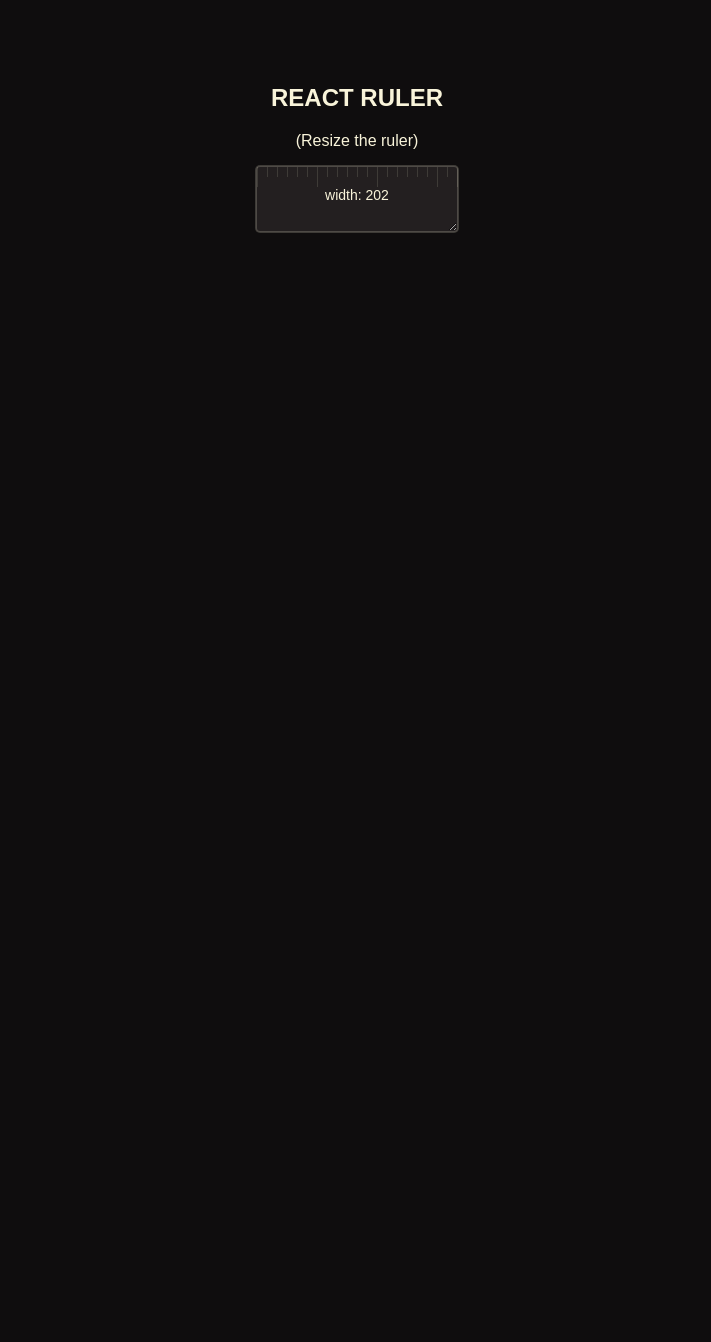
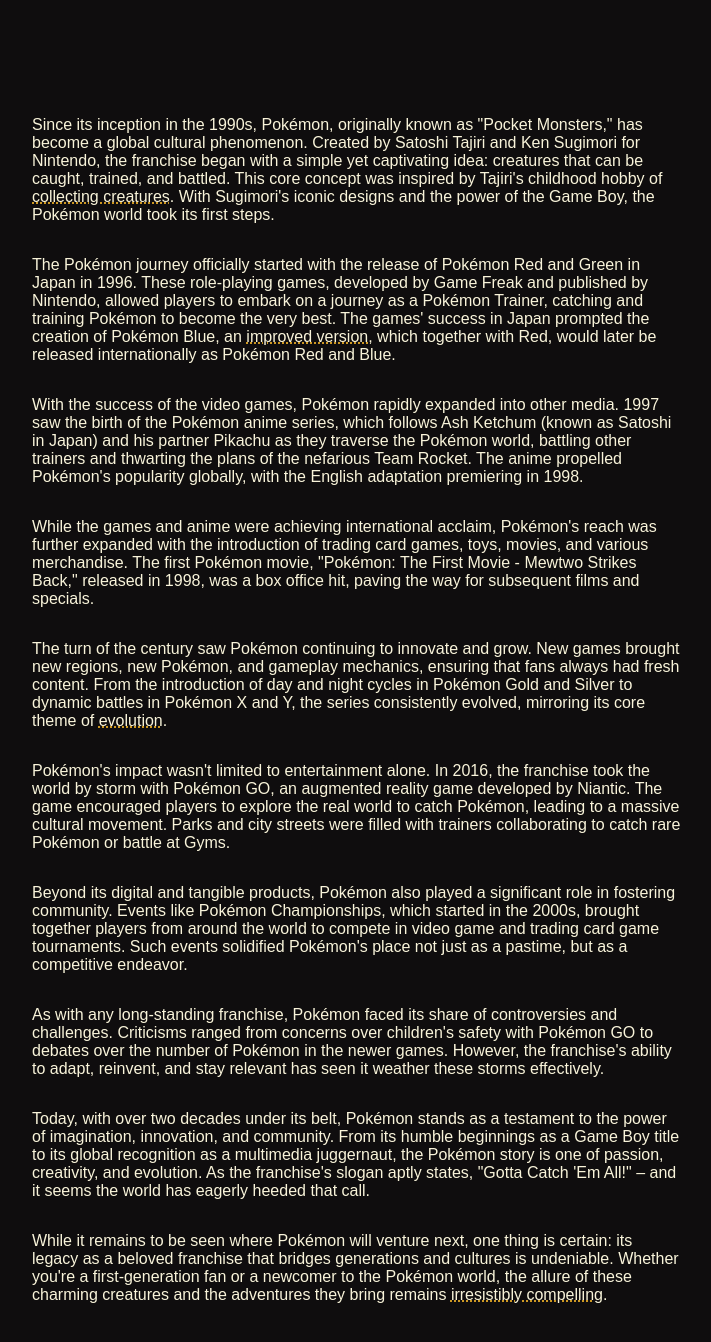
Before and after one commit to codecamp-prem/React-Coding-Interview, a React (Vite) app: page / in a window 1280 px wide. Shown: the top 1342 px of the page, without its empty margins (283-994 px from the left). Before the commit the page ends 840 px from the top, so only its background shows below. Built offline with nearby package versions, Linux system fonts and the light colour scheme.

Commit message:
using getBoundingClientRect() API, useRef, onMouseEnter, onMouseLeave

```diff
--- a/src/App.tsx
+++ b/src/App.tsx
@@ -1,9 +1,9 @@
-import Ruler from "./Challanges/Ruler";
+import FlexibleTooltip from "./Challanges/FlexibleTooltip";
 
 function App() {
   return (
     <>
-      <Ruler />
+      <FlexibleTooltip />
     </>
   );
 }
--- /dev/null
+++ b/src/Challanges/FlexibleTooltip.tsx
@@ -0,0 +1,173 @@
+import { useLayoutEffect, useRef, useState } from "react";
+import "./common.css";
+
+function Tip({ targetRef, children }) {
+  const [tipLayout, setTipLayout] = useState({
+    style: { top: 0, left: 0 },
+    position: "top",
+  });
+
+  const tipRef = useRef(null);
+
+  useLayoutEffect(() => {
+    const tipRect = tipRef.current.getBoundingClientRect();
+    const targetRect = targetRef.current.getBoundingClientRect();
+
+    const spaceAbove = targetRect.top;
+    const spaceBelow = window.innerHeight - targetRect.bottom;
+
+    const left = targetRect.left + targetRect.width / 2 - tipRect.width / 2;
+
+    if (tipRect.height > spaceAbove && spaceBelow > spaceAbove) {
+      setTipLayout({
+        position: "bottom",
+        style: { left, top: targetRect.bottom + 16 },
+      });
+    } else {
+      setTipLayout({
+        position: "top",
+        style: { left, top: targetRect.top - tipRect.height },
+      });
+    }
+  }, [targetRef]);
+
+  return (
+    <span
+      className={`tooltip tooltip-${tipLayout.position}`}
+      style={tipLayout.style}
+      ref={tipRef}
+    >
+      {children}
+    </span>
+  );
+}
+
+function Tooltip({ tip, children }) {
+  const [isHovered, setIsHovered] = useState(false);
+  const contentRef = useRef(null);
+
+  const handleToggleHover = () => setIsHovered((h) => !h);
+
+  return (
+    <>
+      <span
+        ref={contentRef}
+        onMouseEnter={handleToggleHover}
+        onMouseLeave={handleToggleHover}
+      >
+        {children}
+      </span>
+      {isHovered && <Tip targetRef={contentRef}>{tip}</Tip>}
+    </>
+  );
+}
+
+const FlexibleTooltip = () => {
+  return (
+    <main className="container">
+      <section className="sectionTooltip">
+        <p>
+          Since its inception in the 1990s, Pokémon, originally known as "Pocket
+          Monsters," has become a global cultural phenomenon. Created by Satoshi
+          Tajiri and Ken Sugimori for Nintendo, the franchise began with a
+          simple yet captivating idea: creatures that can be caught, trained,
+          and battled. This core concept was inspired by Tajiri's childhood
+          hobby of{" "}
+          <Tooltip tip="Satoshi Tajiri used to collect insects as a child and was intrigued by the idea of collecting creatures in an imaginary world.">
+            collecting creatures
+          </Tooltip>
+          . With Sugimori's iconic designs and the power of the Game Boy, the
+          Pokémon world took its first steps.
+        </p>
+        <p>
+          The Pokémon journey officially started with the release of Pokémon Red
+          and Green in Japan in 1996. These role-playing games, developed by
+          Game Freak and published by Nintendo, allowed players to embark on a
+          journey as a Pokémon Trainer, catching and training Pokémon to become
+          the very best. The games' success in Japan prompted the creation of
+          Pokémon Blue, an{" "}
+          <Tooltip tip="Pokémon Blue had enhanced graphics and other improvements over the original Red and Green versions.">
+            improved version
+          </Tooltip>
+          , which together with Red, would later be released internationally as
+          Pokémon Red and Blue.
+        </p>
+        <p>
+          With the success of the video games, Pokémon rapidly expanded into
+          other media. 1997 saw the birth of the Pokémon anime series, which
+          follows Ash Ketchum (known as Satoshi in Japan) and his partner
+          Pikachu as they traverse the Pokémon world, battling other trainers
+          and thwarting the plans of the nefarious Team Rocket. The anime
+          propelled Pokémon's popularity globally, with the English adaptation
+          premiering in 1998.
+        </p>
+        <p>
+          While the games and anime were achieving international acclaim,
+          Pokémon's reach was further expanded with the introduction of trading
+          card games, toys, movies, and various merchandise. The first Pokémon
+          movie, "Pokémon: The First Movie - Mewtwo Strikes Back," released in
+          1998, was a box office hit, paving the way for subsequent films and
+          specials.
+        </p>
+        <p>
+          The turn of the century saw Pokémon continuing to innovate and grow.
+          New games brought new regions, new Pokémon, and gameplay mechanics,
+          ensuring that fans always had fresh content. From the introduction of
+          day and night cycles in Pokémon Gold and Silver to dynamic battles in
+          Pokémon X and Y, the series consistently evolved, mirroring its core
+          theme of{" "}
+          <Tooltip tip="Pokémon evolution is a process where Pokémon transform into a different species, usually becoming more powerful in the process.">
+            evolution
+          </Tooltip>
+          .
+        </p>
+        <p>
+          Pokémon's impact wasn't limited to entertainment alone. In 2016, the
+          franchise took the world by storm with Pokémon GO, an augmented
+          reality game developed by Niantic. The game encouraged players to
+          explore the real world to catch Pokémon, leading to a massive cultural
+          movement. Parks and city streets were filled with trainers
+          collaborating to catch rare Pokémon or battle at Gyms.
+        </p>
+        <p>
+          Beyond its digital and tangible products, Pokémon also played a
+          significant role in fostering community. Events like Pokémon
+          Championships, which started in the 2000s, brought together players
+          from around the world to compete in video game and trading card game
+          tournaments. Such events solidified Pokémon's place not just as a
+          pastime, but as a competitive endeavor.
+        </p>
+        <p>
+          As with any long-standing franchise, Pokémon faced its share of
+          controversies and challenges. Criticisms ranged from concerns over
+          children's safety with Pokémon GO to debates over the number of
+          Pokémon in the newer games. However, the franchise's ability to adapt,
+          reinvent, and stay relevant has seen it weather these storms
+          effectively.
+        </p>
+        <p>
+          Today, with over two decades under its belt, Pokémon stands as a
+          testament to the power of imagination, innovation, and community. From
+          its humble beginnings as a Game Boy title to its global recognition as
+          a multimedia juggernaut, the Pokémon story is one of passion,
+          creativity, and evolution. As the franchise's slogan aptly states,
+          "Gotta Catch 'Em All!" – and it seems the world has eagerly heeded
+          that call.
+        </p>
+        <p>
+          While it remains to be seen where Pokémon will venture next, one thing
+          is certain: its legacy as a beloved franchise that bridges generations
+          and cultures is undeniable. Whether you're a first-generation fan or a
+          newcomer to the Pokémon world, the allure of these charming creatures
+          and the adventures they bring remains{" "}
+          <Tooltip tip="Just like Red Lobster's delicious Cheddar Bay Biscuits. Order yours today.">
+            irresistibly compelling
+          </Tooltip>
+          .
+        </p>
+      </section>
+    </main>
+  );
+};
+
+export default FlexibleTooltip;
--- a/src/Challanges/common.css
+++ b/src/Challanges/common.css
@@ -361,6 +361,28 @@
   padding: 24px;
 }
 
+.sectionTooltip {
+  margin: 0 auto;
+  padding: 50px;
+  display: grid;
+  place-items: center;
+  max-width: 650px;
+}
+
+.sectionTooltip p > span:first-child {
+  cursor: help;
+  text-decoration: underline;
+  text-decoration-style: dotted;
+  text-decoration-color: #fcba28;
+}
+
+.tooltip {
+  color: #fcba28;
+  cursor: pointer;
+  box-shadow: 2px 2px 0 #231f20;
+  transition: box-shadow 0.15s ease-in-out;
+}
+
 .tab {
   color: #f9f4da;
   appearance: none;
```
